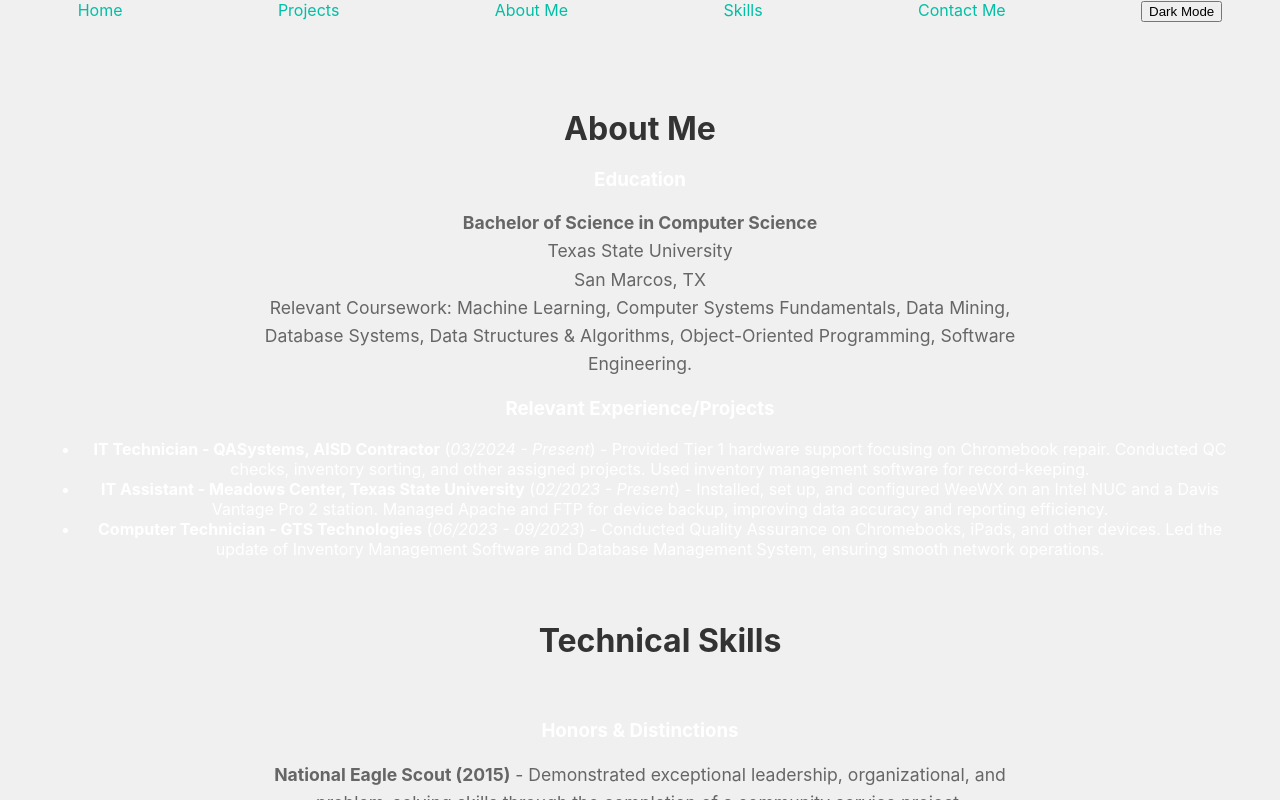
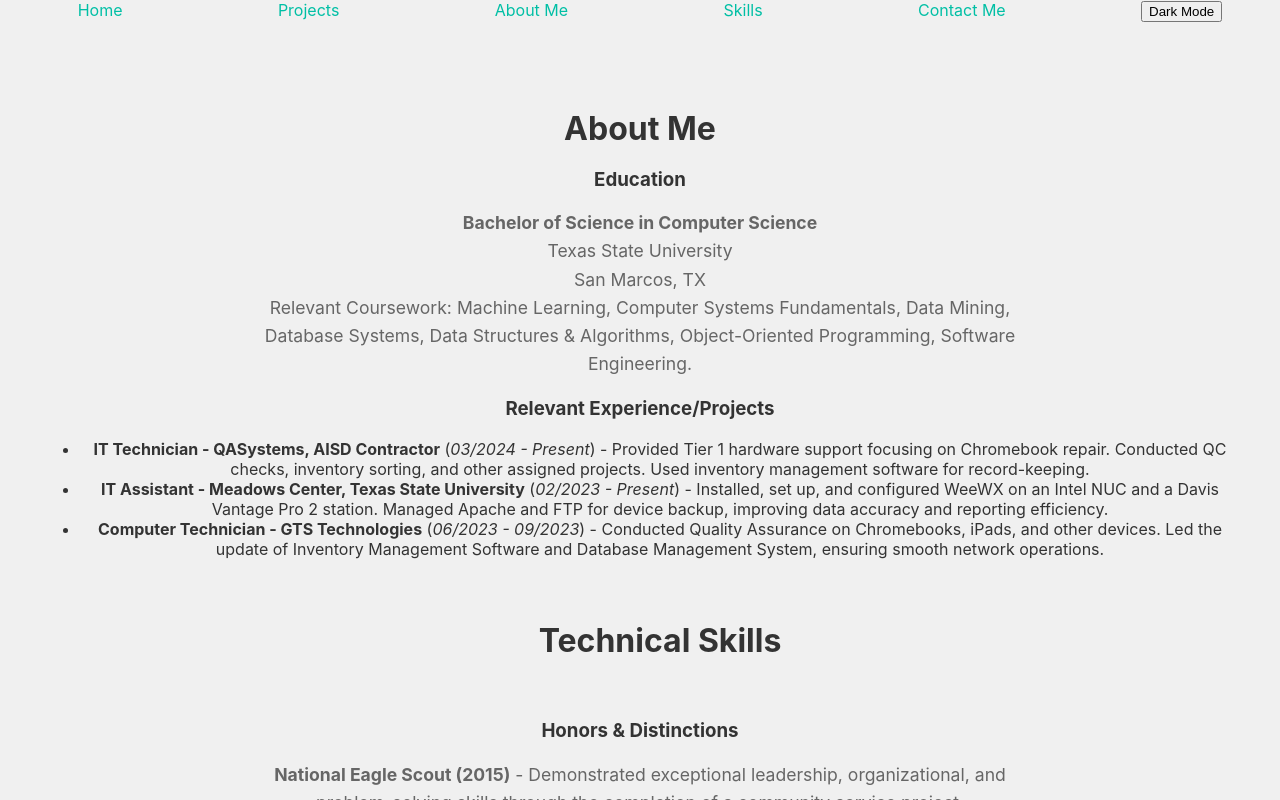
Before and after one commit to garrett10101/garrett10101.github.io, a React (Create React App) app in the folder portfolio/: page /about in a window 1280 px wide. Built offline with nearby package versions, Linux system fonts and the light colour scheme.

Commit message:
removed styling in about.js

```diff
--- a/portfolio/src/components/About.js
+++ b/portfolio/src/components/About.js
@@ -3,7 +3,7 @@
 
 const About = () => {
   return (
-    <section className="about-section" id="about" style={{ color: 'white' }}>
+    <section className="about-section" id="about">
       <h2>About Me</h2>
       <h3>Education</h3>
       <p><strong>Bachelor of Science in Computer Science</strong> <br />
```
